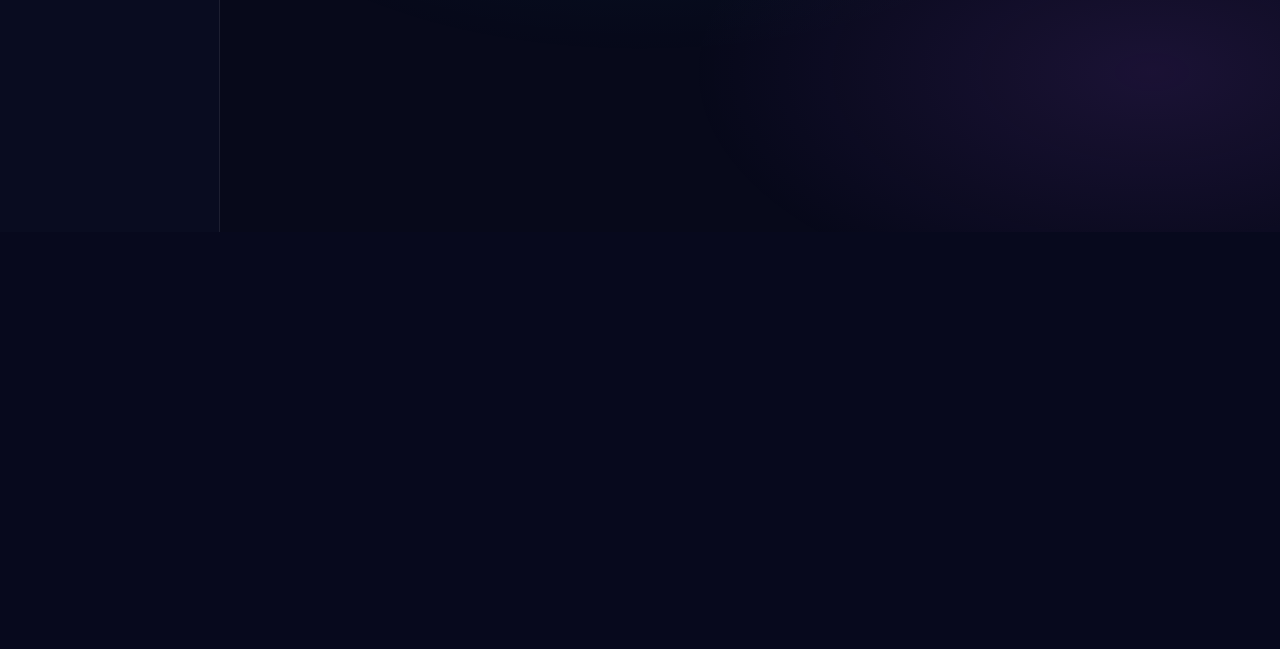
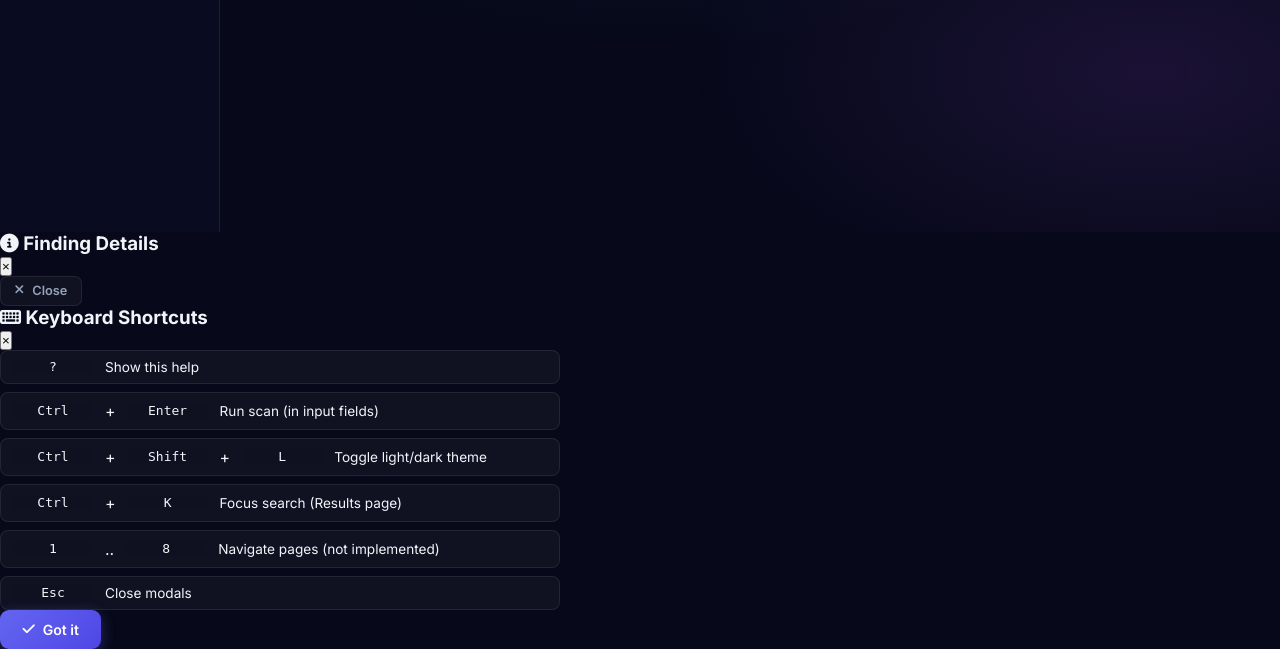
Before and after one commit to xorudra/secret-scanner, a FastAPI app: page / in a window 1280 px wide. Shown: the part 568-1217 px from the top of the page. Before the commit the page ends 800 px from the top, so only its background shows below. Run offline with FastAPI, Linux system fonts and the light colour scheme; some libraries are stand-ins or nearby versions.

Commit message:
feat: add finding details modal, rule editor, real-time scan progress, theme toggle, shortcuts help, POST /rules and WebSocket endpoints
- Finding details modal with copy/dismiss actions
- Rule editor UI with regex builder, test, and save to YAML
- Real-time WebSocket progress for scans
- Dark/light theme toggle with localStorage persistence
- Keyboard shortcuts help modal (? key)
- POST /rules API endpoint for saving new rules
- WebSocket endpoint for progress tracking

```diff
--- a/secret_scanner/api/app.py
+++ b/secret_scanner/api/app.py
@@ -5,11 +5,13 @@ premium, feature-rich Web GUI dashboard.
 
 from __future__ import annotations
 
+import asyncio
 import functools
 import pathlib
+import uuid
 from typing import Any
 
-from fastapi import FastAPI, HTTPException
+from fastapi import FastAPI, HTTPException, WebSocket, WebSocketDisconnect
 from fastapi.responses import HTMLResponse, Response
 from pydantic import BaseModel, field_validator
 
@@ -21,6 +23,50 @@ from secret_scanner.core.reporter import (
 )
 from secret_scanner.core.rules import load_rules
 from secret_scanner.git_scanner import scan_repository
+
+
+# --- WebSocket Progress Manager ----------------------------------------------
+class ProgressManager:
+    """Manages WebSocket connections for real-time scan progress."""
+
+    def __init__(self):
+        self.connections: dict[str, WebSocket] = {}
+        self.progress_data: dict[str, dict] = {}
+
+    async def connect(self, scan_id: str, websocket: WebSocket):
+        await websocket.accept()
+        self.connections[scan_id] = websocket
+        self.progress_data[scan_id] = {
+            "status": "starting",
+            "current_file": "",
+            "files_scanned": 0,
+            "total_files": 0,
+            "findings_count": 0,
+            "errors": []
+        }
+
+    def disconnect(self, scan_id: str):
+        self.connections.pop(scan_id, None)
+        self.progress_data.pop(scan_id, None)
+
+    async def send_progress(self, scan_id: str, data: dict):
+        if scan_id in self.connections:
+            try:
+                await self.connections[scan_id].send_json(data)
+            except Exception:
+                pass  # Connection closed
+
+    async def update_progress(self, scan_id: str, **kwargs):
+        if scan_id in self.progress_data:
+            self.progress_data[scan_id].update(kwargs)
+            await self.send_progress(scan_id, self.progress_data[scan_id])
+
+    def get_progress(self, scan_id: str) -> dict:
+        return self.progress_data.get(scan_id, {})
+
+
+progress_manager = ProgressManager()
+
 
 app = FastAPI(
     title="SecretScanner Platform",
@@ -50,11 +96,13 @@ HTML_DASHBOARD = load_dashboard_html()
 # ---------------------------------------------------------------------------
 class ScanRequest(BaseModel):
     path: str = "."
+    scan_id: str | None = None
 
 
 class ScanTextRequest(BaseModel):
     text: str
     filename: str = "<inline>"
+    scan_id: str | None = None
 
     @field_validator("text")
     @classmethod
@@ -71,12 +119,14 @@ class ScanTextRequest(BaseModel):
 class ScanGitRequest(BaseModel):
     repo_path: str
     max_commits: int | None = None
+    scan_id: str | None = None
 
 
 class ScanUrlRequest(BaseModel):
     url: str
     follow_redirects: bool = True
     max_size_mb: int = 5
+    scan_id: str | None = None
 
     @field_validator("url")
     @classmethod
@@ -87,6 +137,14 @@ class ScanUrlRequest(BaseModel):
         if not v.startswith(("http://", "https://")):
             raise ValueError("URL must start with http:// or https://")
         return v
+
+
+class RuleCreateRequest(BaseModel):
+    id: str
+    name: str
+    pattern: str
+    severity: str
+    description: str = ""
 
 
 class ScanResponse(BaseModel):
@@ -120,6 +178,77 @@ async def get_rules():
     }
 
 
+
+@app.post("/rules")
+async def create_rule(req: RuleCreateRequest):
+    """Add a new detection rule to the rules file."""
+    import re
+    import yaml
+    from pathlib import Path
+
+    # Validate regex
+    try:
+        re.compile(req.pattern)
+    except re.error as e:
+        raise HTTPException(status_code=400, detail=f"Invalid regex: {e}")
+
+    # Validate severity
+    if req.severity.upper() not in ("CRITICAL", "HIGH", "MEDIUM", "LOW"):
+        raise HTTPException(status_code=400, detail="Severity must be CRITICAL, HIGH, MEDIUM, or LOW")
+
+    # Validate ID format
+    if not re.match(r'^[a-z_][a-z0-9_]*$', req.id):
+        raise HTTPException(status_code=400, detail="ID must be lowercase with underscores only")
+
+    rules_file = Path(__file__).parent.parent.parent / "rules" / "default_rules.yaml"
+
+    # Load existing
+    with open(rules_file, 'r') as f:
+        data = yaml.safe_load(f) or {"rules": []}
+
+    # Check for duplicate ID
+    if any(r.get('id') == req.id for r in data.get('rules', [])):
+        raise HTTPException(status_code=409, detail=f"Rule with ID '{req.id}' already exists")
+
+    # Add new rule
+    new_rule = {
+        "id": req.id,
+        "name": req.name,
+        "pattern": req.pattern,
+        "severity": req.severity.upper(),
+        "description": req.description
+    }
+    data.setdefault("rules", []).append(new_rule)
+
+    # Write back
+    with open(rules_file, 'w') as f:
+        yaml.dump(data, f, sort_keys=False, allow_unicode=True)
+
+    # Clear rules cache so next load picks up new rule
+    from secret_scanner.core.rules import load_rules
+    load_rules.cache_clear()
+
+    return {"success": True, "rule": new_rule}
+
+
+# ─── WebSocket Endpoint ─────────────────────────────────────────────────────
+@app.websocket("/ws/progress/{scan_id}")
+async def websocket_progress(websocket: WebSocket, scan_id: str):
+    """WebSocket endpoint for real-time scan progress updates."""
+    await progress_manager.connect(scan_id, websocket)
+    try:
+        # Keep connection alive, send initial progress
+        await progress_manager.send_progress(scan_id, progress_manager.get_progress(scan_id))
+        while True:
+            # Wait for client messages (ping/pong) or close
+            await websocket.receive_text()
+    except WebSocketDisconnect:
+        progress_manager.disconnect(scan_id)
+    except Exception:
+        progress_manager.disconnect(scan_id)
+
+
+# ─── Scan Endpoints with Progress ────────────────────────────────────────────
 @app.post("/scan", response_model=ScanResponse)
 async def scan_directory(req: ScanRequest):
     """Scan a file or directory for secrets."""
@@ -130,16 +259,40 @@ async def scan_directory(req: ScanRequest):
     if not target.exists():
         raise HTTPException(status_code=400, detail=f"Target path does not exist: '{req.path}'")
 
+    scan_id = req.scan_id
+    if scan_id:
+        await progress_manager.update_progress(scan_id, status="scanning", current_file="Starting scan...")
+
     findings = scan_path(target)
+
+    if scan_id:
+        await progress_manager.update_progress(scan_id, status="complete", findings_count=len(findings))
+
     return ScanResponse(count=len(findings), findings=findings)
 
 
 @app.post("/scan/text", response_model=ScanResponse)
 async def scan_text(req: ScanTextRequest):
     """Scan raw text or code snippets for secrets."""
+    scan_id = req.scan_id
+    if scan_id:
+        await progress_manager.update_progress(
+            scan_id,
+            status="scanning",
+            current_file=f"Scanning text: {req.filename}",
+        )
+
     engine = DetectionEngine()
     raw = engine.scan(req.text, file_path=req.filename)
     findings = [f.to_dict() for f in raw]
+
+    if scan_id:
+        await progress_manager.update_progress(
+            scan_id,
+            status="complete",
+            findings_count=len(findings),
+        )
+
     return ScanResponse(count=len(findings), findings=findings)
 
 
@@ -149,8 +302,25 @@ async def scan_git(req: ScanGitRequest):
     repo_input = req.repo_path.strip() if req.repo_path else "."
     if not repo_input:
         repo_input = "."
+
+    scan_id = req.scan_id
+    if scan_id:
+        await progress_manager.update_progress(
+            scan_id,
+            status="scanning",
+            current_file=f"Scanning Git repository: {repo_input}",
+        )
+
     try:
         findings = scan_repository(repo_input, max_commits=req.max_commits)
+
+        if scan_id:
+            await progress_manager.update_progress(
+                scan_id,
+                status="complete",
+                findings_count=len(findings),
+            )
+
         return ScanResponse(count=len(findings), findings=findings)
     except FileNotFoundError as e:
         raise HTTPException(status_code=404, detail=str(e))
@@ -164,6 +334,14 @@ async def scan_git(req: ScanGitRequest):
 async def scan_url(req: ScanUrlRequest):
     """Scan a website URL for secrets by fetching and analyzing its content."""
     import httpx
+
+    scan_id = req.scan_id
+    if scan_id:
+        await progress_manager.update_progress(
+            scan_id,
+            status="scanning",
+            current_file=f"Fetching URL: {req.url}",
+        )
 
     engine = DetectionEngine()
     all_findings = []
@@ -201,6 +379,13 @@ async def scan_url(req: ScanUrlRequest):
     except Exception as e:  # noqa: BLE001
         raise HTTPException(status_code=500, detail=f"Failed to scan URL: {e!s}")
 
+    if scan_id:
+        await progress_manager.update_progress(
+            scan_id,
+            status="complete",
+            findings_count=len(all_findings),
+        )
+
     return ScanResponse(count=len(all_findings), findings=all_findings)
 
 
--- a/secret_scanner/api/templates/index.html
+++ b/secret_scanner/api/templates/index.html
@@ -532,6 +532,14 @@
       .stats-grid { grid-template-columns: repeat(2,1fr); }
       .main { padding: 1rem; }
     }
+    /* -- Shortcuts grid (modals) -- */
+    .shortcuts-grid { display: grid; grid-template-columns: 1fr; gap: .5rem; }
+    .shortcut-item { display: flex; align-items: center; gap: .75rem; padding: .5rem .75rem; background: var(--surface); border: 1px solid var(--border); border-radius: 8px; }
+    .shortcut-item kbd { background: rgba(255,255,255,.1); border-color: rgba(255,255,255,.15); min-width: 80px; text-align: center; }
+    .shortcut-item span { color: var(--txt); font-size: .85rem; }
+    [data-theme="light"] .shortcut-item { background: var(--surface); border-color: var(--border); }
+    [data-theme="light"] .shortcut-item kbd { background: rgba(0,0,0,0.05); border-color: var(--border); }
+
   </style>
 </head>
 <body>
@@ -934,6 +942,45 @@
 
 <!-- -- Toast container -- -->
 <div id="toast-container"></div>
+<!-- -- Finding Details Modal -- -->
+<div class="modal-overlay" id="finding-modal" role="dialog" aria-modal="true" aria-labelledby="modal-title">
+  <div class="modal">
+    <div class="modal-header">
+      <h3 id="modal-title"><i class="fa-solid fa-info-circle"></i> Finding Details</h3>
+      <button class="modal-close" onclick="closeFindingModal()" aria-label="Close">&times;</button>
+    </div>
+    <div class="modal-body" id="modal-body">
+      <!-- Content injected by openFindingModal() -->
+    </div>
+    <div class="modal-footer">
+      <button class="btn btn-ghost btn-sm" onclick="closeFindingModal()"><i class="fa-solid fa-xmark"></i> Close</button>
+    </div>
+  </div>
+</div>
+
+<!-- -- Keyboard Shortcuts Modal -- -->
+<div class="modal-overlay" id="shortcuts-modal" role="dialog" aria-modal="true" aria-labelledby="shortcuts-title">
+  <div class="modal" style="max-width: 560px;">
+    <div class="modal-header">
+      <h3 id="shortcuts-title"><i class="fa-solid fa-keyboard"></i> Keyboard Shortcuts</h3>
+      <button class="modal-close" onclick="closeShortcutsModal()" aria-label="Close">&times;</button>
+    </div>
+    <div class="modal-body">
+      <div class="shortcuts-grid">
+        <div class="shortcut-item"><kbd>?</kbd><span>Show this help</span></div>
+        <div class="shortcut-item"><kbd>Ctrl</kbd>+<kbd>Enter</kbd><span>Run scan (in input fields)</span></div>
+        <div class="shortcut-item"><kbd>Ctrl</kbd>+<kbd>Shift</kbd>+<kbd>L</kbd><span>Toggle light/dark theme</span></div>
+        <div class="shortcut-item"><kbd>Ctrl</kbd>+<kbd>K</kbd><span>Focus search (Results page)</span></div>
+        <div class="shortcut-item"><kbd>1</kbd>..<kbd>8</kbd><span>Navigate pages (not implemented)</span></div>
+        <div class="shortcut-item"><kbd>Esc</kbd><span>Close modals</span></div>
+      </div>
+    </div>
+    <div class="modal-footer">
+      <button class="btn btn-primary" onclick="closeShortcutsModal()"><i class="fa-solid fa-check"></i> Got it</button>
+    </div>
+  </div>
+</div>
+
 
 <script>
 /* -----------------------------------------------
@@ -951,6 +998,72 @@ let scanHistory    = [];   // [{label, icon, iconBg, findings, ts}]
 // Pagination
 const PAGE_SIZE    = 100;  // rows per page
 let currentPage    = 1;
+/* -----------------------------------------------
+   THEME TOGGLE
+----------------------------------------------- */
+function initTheme() {
+  const saved = localStorage.getItem('theme');
+  const prefersDark = window.matchMedia('(prefers-color-scheme: dark)').matches;
+  const theme = saved || (prefersDark ? 'dark' : 'light');
+  document.documentElement.setAttribute('data-theme', theme);
+  updateThemeIcons(theme);
+}
+
+function toggleTheme() {
+  const current = document.documentElement.getAttribute('data-theme');
+  const next = current === 'dark' ? 'light' : 'dark';
+  document.documentElement.setAttribute('data-theme', next);
+  localStorage.setItem('theme', next);
+  updateThemeIcons(next);
+}
+
+function updateThemeIcons(theme) {
+  const sun = document.getElementById('theme-icon-sun');
+  const moon = document.getElementById('theme-icon-moon');
+  if (sun && moon) {
+    sun.style.display = theme === 'dark' ? 'none' : 'inline';
+    moon.style.display = theme === 'dark' ? 'inline' : 'none';
+  }
+}
+
+// Initialize theme on load
+initTheme();
+
+/* -----------------------------------------------
+   KEYBOARD SHORTCUTS MODAL
+----------------------------------------------- */
+function openShortcutsModal() {
+  document.getElementById('shortcuts-modal').classList.add('open');
+  document.body.style.overflow = 'hidden';
+}
+
+function closeShortcutsModal() {
+  document.getElementById('shortcuts-modal').classList.remove('open');
+  document.body.style.overflow = '';
+}
+
+function closeRuleEditor() {
+  const card = document.getElementById('rule-editor-card');
+  if (card) card.style.display = 'none';
+}
+
+// Global keyboard listener for ? key
+document.addEventListener('keydown', (e) => {
+  // Ignore if typing in input/textarea
+  if (e.target.tagName === 'INPUT' || e.target.tagName === 'TEXTAREA' || e.target.isContentEditable) return;
+
+  if (e.key === '?' || (e.shiftKey && e.key === '/')) {
+    e.preventDefault();
+    openShortcutsModal();
+  }
+
+  // Close modals on Escape
+  if (e.key === 'Escape') {
+    closeFindingModal();
+    closeShortcutsModal();
+    closeRuleEditor();
+  }
+});
 
 /* -----------------------------------------------
    MOBILE SIDEBAR
```
